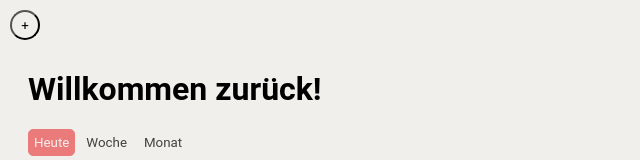
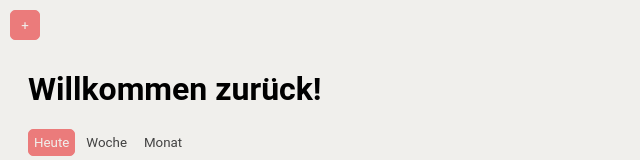
Before and after one commit to angi-mint/habit-tracker, a Vue app: page / in a window 1280 px wide. Shown: the top 160 px of the page, without its empty margins (0-640 px from the left). Built offline with nearby package versions, Linux system fonts and the light colour scheme.

Commit message:
added btn class
Signed-off-by: Angi Mint <68991185+angi-mint@users.noreply.github.com>

```diff
--- a/src/vue/components/CreateHabit.vue
+++ b/src/vue/components/CreateHabit.vue
@@ -70,12 +70,12 @@ const intervals: Ref<Array<DatabaseList>> = computed(() => {
 </script>
 
 <template>
-    <button class="btn-habit" @click="open = true">+</button>
+    <button class="btn-habit btn" @click="open = true">+</button>
     <Teleport to="body">
         <div v-if="open" class="modal">
             <div class="modal-content">
                 <h3>Neues Habit erstellen</h3>
-                <button @click="open = false" class="btn-exit">x</button>
+                <button @click="open = false" class="btn-exit btn">x</button>
                 <form @submit.prevent="onSubmit">
 
                     <LabelForm required>
```
